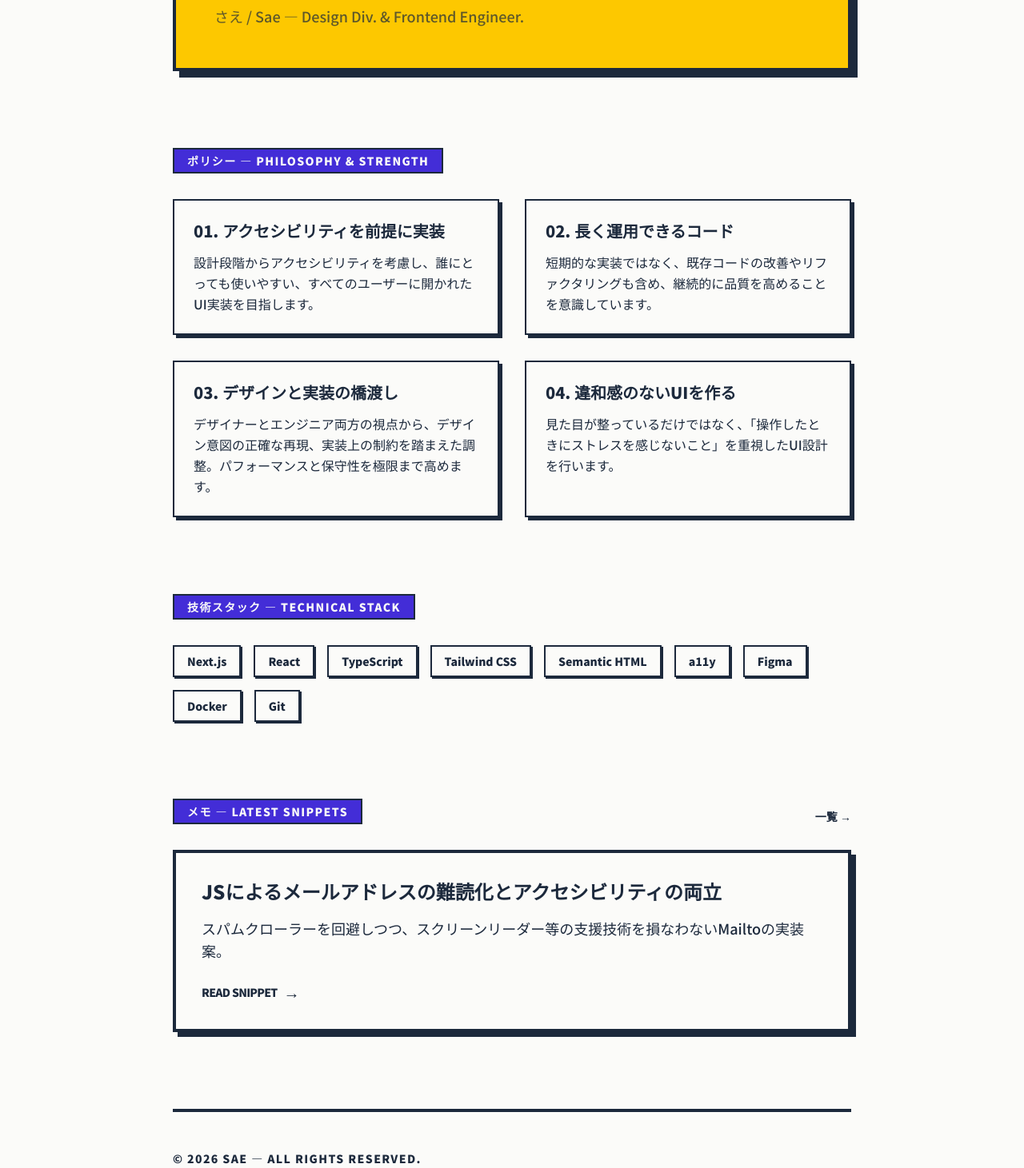
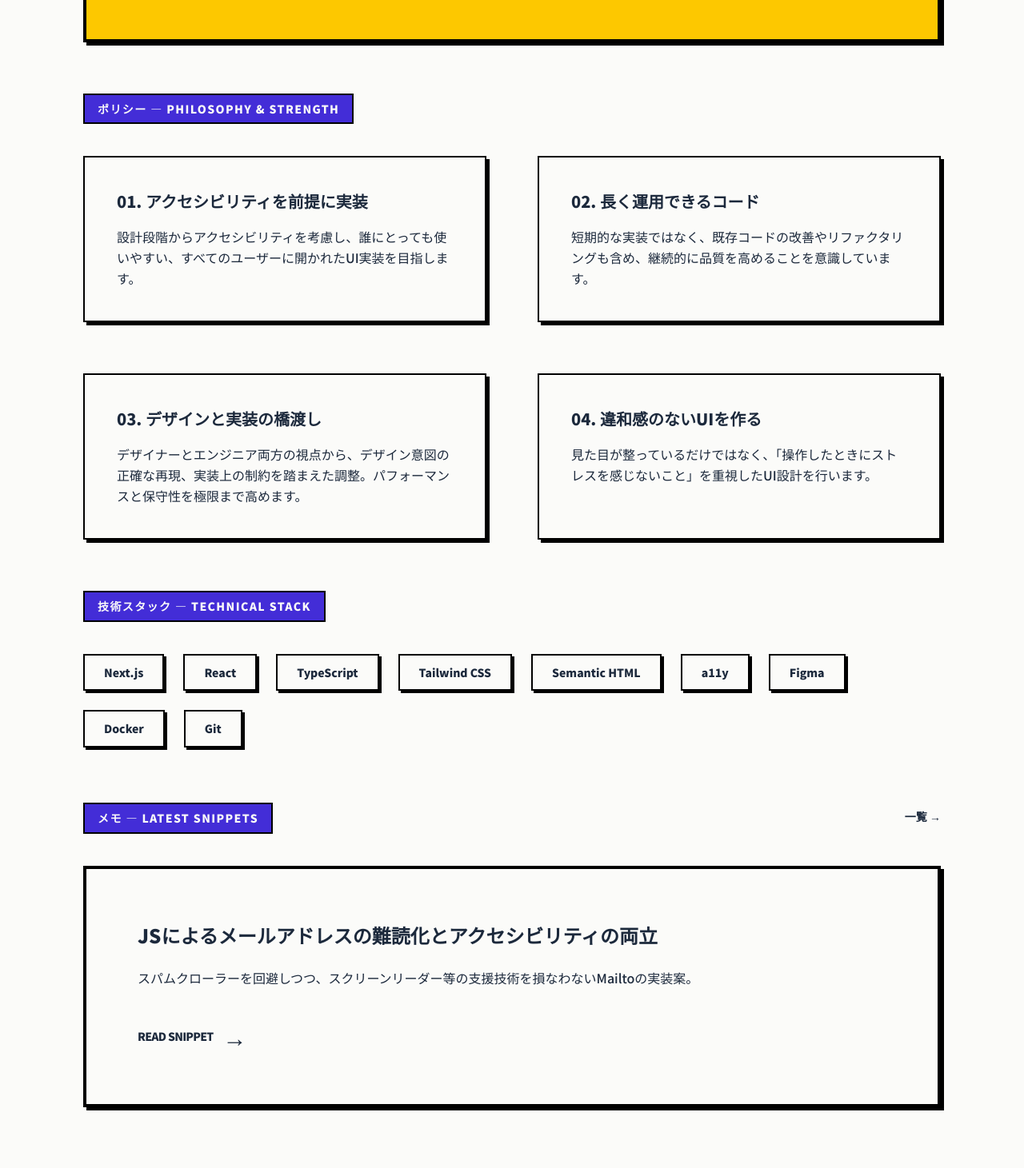
Before and after one commit to kabosu-s/portfolio, a Next.js app: page / in a window 1280 px wide. Shown: the part 549-2010 px from the top of the page at 80% size. Built offline with nearby package versions, Linux system fonts and the light colour scheme.

Commit message:
Skillを更新layout微調整

```diff
--- a/src/app/globals.css
+++ b/src/app/globals.css
@@ -5,15 +5,56 @@
   --color-background: var(--background);
   --color-foreground: var(--foreground);
   --font-sans: var(--font-noto-sans-jp), ui-sans-serif, system-ui;
-  --font-mono: var(--font-geist-mono), ui-monospace, SFMono-Regular;
+  --font-mono: var(--font-jetbrains-mono), ui-monospace, SFMono-Regular;
 
+  /* Color Palette - Neobrutalism */
   --color-primary: #FDC800;
   --color-secondary: #432DD7;
+
   --color-surface: #FBFBF9;
+  --color-surface-muted: #ffffff;
+  --color-surface-strong: #f5f5f0;
+  --color-surface-raised: #ffdb33;
+
   --color-text: #1C293C;
+  --color-text-secondary: #5a5a5a;
+  --color-text-inverse: oklab(0 0 0 / 0.8);
+
+  --color-border-default: #000000;
+
   --color-success: #16A34A;
   --color-warning: #D97706;
   --color-danger: #DC2626;
+
+  /* Spacing Scale */
+  --spacing-1: 8px;
+  --spacing-2: 12px;
+  --spacing-3: 16px;
+  --spacing-4: 24px;
+  --spacing-5: 32px;
+  --spacing-6: 40px;
+  --spacing-7: 48px;
+  --spacing-8: 64px;
+
+  /* Typography Scale */
+  --text-xs: 14px;
+  --text-sm: 16px;
+  --text-md: 20px;
+  --text-lg: 24px;
+  --text-xl: 30px;
+  --text-2xl: 36px;
+  --text-3xl: 72px;
+  --text-4xl: 88px;
+
+  /* Shadows */
+  --shadow-neobrutalism-1: 4px 4px 0px 0px #000000;
+  --shadow-neobrutalism-2: 3px 3px 0px 0px #000000;
+  --shadow-neobrutalism-hover: 2px 2px 0px 0px #000000;
+
+  /* Motion */
+  --animate-instant: 100ms;
+  --animate-fast: 150ms;
+  --animate-normal: 300ms;
 
   --border-width-thick: 4px;
   --border-width-thin: 2px;
--- a/src/app/layout.tsx
+++ b/src/app/layout.tsx
@@ -1,7 +1,7 @@
 import { Analytics } from '@vercel/analytics/next';
 import { SpeedInsights } from '@vercel/speed-insights/next';
 import type { Metadata } from 'next';
-import { Noto_Sans_JP, Geist_Mono } from 'next/font/google';
+import { Noto_Sans_JP, JetBrains_Mono } from 'next/font/google';
 import './globals.css';
 import { Header } from '@/components/layout/Header';
 import { Footer } from '@/components/layout/Footer';
@@ -14,8 +14,8 @@ const notoSansJP = Noto_Sans_JP({
   preload: true,
 });
 
-const geistMono = Geist_Mono({
-  variable: '--font-geist-mono',
+const jetbrainsMono = JetBrains_Mono({
+  variable: '--font-jetbrains-mono',
   subsets: ['latin'],
 });
 
@@ -30,13 +30,13 @@ export default function RootLayout({
   children: React.ReactNode;
 }>) {
   return (
-    <html lang="ja" className={`${notoSansJP.variable} ${geistMono.variable} h-full antialiased`} suppressHydrationWarning>
+    <html lang="ja" className={`${notoSansJP.variable} ${jetbrainsMono.variable} h-full antialiased`} suppressHydrationWarning>
       <body className="font-sans bg-background text-foreground bg-grid">
         <ThemeProvider attribute="class" defaultTheme="system" enableSystem disableTransitionOnChange>
           <div className="min-h-screen bg-surface dark:bg-slate-950 text-text dark:text-surface selection:bg-primary selection:text-text transition-colors duration-300">
             <Header />
             <main
-              className="max-w-4xl mx-auto px-6 py-12 font-sans
+              className="max-w-6xl mx-auto px-6 py-12 font-sans
                      text-text dark:text-surface
                      selection:bg-primary selection:text-text"
             >
--- a/src/app/page.tsx
+++ b/src/app/page.tsx
@@ -7,26 +7,24 @@ export default async function Home() {
 
   return (
     <>
-      <section className="mb-24 relative p-8 md:p-12 bg-primary border-4 border-text shadow-[8px_8px_0px_0px_rgba(28,41,60,1)] dark:shadow-[8px_8px_0px_0px_rgba(251,251,249,0.2)]">
-        <div className="space-y-8">
-          <h1 className="text-5xl md:text-7xl font-black tracking-tight leading-[1] text-text" lang="en">
-            Crafting <br />
-            Accessible <br />
-            Digital <br />
-            Experiences.
+      <section className="mb-16 relative p-6 md:p-12 bg-primary border-4 border-border-default shadow-neobrutalism-1">
+        <div className="space-y-6">
+          <h1 className="text-2xl md:text-3xl font-black tracking-tight leading-13 md:leading-20 text-text" lang="en">
+            Crafting  Accessible <br />
+            Digital Experiences.
           </h1>
 
-          <p className="text-xl text-text leading-relaxed font-bold max-w-2xl">
+          <p className="text-md text-text leading-relaxed font-bold max-w-2xl">
             デザインの意図を論理的にコードへ翻訳し、
             アクセシビリティと保守性を考慮した「持続可能なWeb」を構築する。
             <br />
-            <span className="opacity-70 font-medium text-lg">さえ / Sae — Design Div. & Frontend Engineer.</span>
+            <span className="opacity-70 font-medium text-sm">さえ / Sae — Design Div. & Frontend Engineer.</span>
           </p>
         </div>
       </section>
 
-      <section className="mb-24" aria-labelledby="philosophy-title">
-        <h2 id="philosophy-title" className="inline-block px-4 py-1 bg-secondary text-surface text-sm font-black uppercase tracking-widest border-2 border-text mb-8">
+      <section className="mb-16" aria-labelledby="philosophy-title">
+        <h2 id="philosophy-title" className="inline-block px-3 py-1 bg-secondary text-surface text-xs font-black uppercase tracking-widest border-2 border-border-default mb-6">
           ポリシー — <span lang="en">Philosophy & Strength</span>
         </h2>
         <div className="grid md:grid-cols-2 gap-8">
@@ -36,47 +34,47 @@ export default async function Home() {
             { title: '03. デザインと実装の橋渡し', desc: 'デザイナーとエンジニア両方の視点から、デザイン意図の正確な再現、実装上の制約を踏まえた調整。パフォーマンスと保守性を極限まで高めます。' },
             { title: '04. 違和感のないUIを作る', desc: '見た目が整っているだけではなく、「操作したときにストレスを感じないこと」を重視したUI設計を行います。' },
           ].map((item) => (
-            <div key={item.title} className="p-6 border-2 border-text bg-surface dark:bg-slate-900 shadow-[4px_4px_0px_0px_rgba(28,41,60,1)] dark:shadow-[4px_4px_0px_0px_rgba(251,251,249,0.1)]">
-              <h3 className="text-xl font-black mb-3 text-text dark:text-surface">{item.title}</h3>
-              <p className="text-text dark:text-slate-300 font-medium leading-relaxed">{item.desc}</p>
+            <div key={item.title} className="p-6 border-2 border-border-default bg-surface dark:bg-slate-900 shadow-neobrutalism-1">
+              <h3 className="text-md font-black mb-3 text-text dark:text-surface">{item.title}</h3>
+              <p className="text-sm text-text dark:text-slate-300 font-medium leading-relaxed">{item.desc}</p>
             </div>
           ))}
         </div>
       </section>
 
-      <section className="mb-24" aria-labelledby="tech-title">
-        <h2 id="tech-title" className="inline-block px-4 py-1 bg-secondary text-surface text-sm font-black uppercase tracking-widest border-2 border-text mb-8">
+      <section className="mb-16" aria-labelledby="tech-title">
+        <h2 id="tech-title" className="inline-block px-3 py-1 bg-secondary text-surface text-xs font-black uppercase tracking-widest border-2 border-border-default mb-6">
           技術スタック — <span lang="en">Technical Stack</span>
         </h2>
         <div className="flex flex-wrap gap-4">
           {['Next.js', 'React', 'TypeScript', 'Tailwind CSS', 'Semantic HTML', 'a11y', 'Figma', 'Docker', 'Git'].map((tech) => (
-            <span key={tech} className="px-4 py-2 bg-surface dark:bg-slate-800 border-2 border-text shadow-[2px_2px_0px_0px_rgba(28,41,60,1)] text-sm font-black text-text dark:text-surface">
+            <span key={tech} className="px-4 py-2 bg-surface dark:bg-slate-800 border-2 border-border-default shadow-neobrutalism-2 text-xs font-black text-text dark:text-surface">
               {tech}
             </span>
           ))}
         </div>
       </section>
 
-      <section className="mb-24" aria-labelledby="snippets-title">
-        <div className="flex justify-between items-end mb-8">
-          <h2 id="snippets-title" className="inline-block px-4 py-1 bg-secondary text-surface text-sm font-black uppercase tracking-widest border-2 border-text">
+      <section className="mb-16" aria-labelledby="snippets-title">
+        <div className="flex justify-between items-end mb-6">
+          <h2 id="snippets-title" className="inline-block px-3 py-1 bg-secondary text-surface text-xs font-black uppercase tracking-widest border-2 border-border-default">
             メモ — <span lang="en">Latest Snippets</span>
           </h2>
-          <Link href="/snippets" className="text-sm font-black hover:underline underline-offset-4 decoration-2 decoration-secondary">
+          <Link href="/snippets" className="text-xs font-black hover:underline underline-offset-4 decoration-2 decoration-secondary min-h-[44px] flex items-center">
             一覧 →
           </Link>
         </div>
         <div className="grid gap-6">
           {latestSnippet ? (
-            <Link href={`/snippets/${latestSnippet.slug}`} className="group p-8 border-4 border-text bg-surface dark:bg-slate-900 shadow-[6px_6px_0px_0px_rgba(28,41,60,1)] hover:translate-x-[2px] hover:translate-y-[2px] hover:shadow-[4px_4px_0px_0px_rgba(28,41,60,1)] transition-all">
-              <h3 className="font-black text-2xl group-hover:text-secondary transition-colors text-text dark:text-surface">{latestSnippet.title}</h3>
-              <p className="text-text dark:text-slate-300 font-medium mt-4 text-lg">{latestSnippet.description}</p>
-              <div className="mt-6 font-black text-sm uppercase tracking-tighter inline-flex items-center gap-2">
+            <Link href={`/snippets/${latestSnippet.slug}`} className="group p-8 border-4 border-border-default bg-surface dark:bg-slate-900 shadow-neobrutalism-1 hover:translate-x-[2px] hover:translate-y-[2px] hover:shadow-neobrutalism-hover transition-all duration-fast">
+              <h3 className="font-black text-lg group-hover:text-secondary transition-colors text-text dark:text-surface">{latestSnippet.title}</h3>
+              <p className="text-text dark:text-slate-300 font-medium mt-4 text-sm">{latestSnippet.description}</p>
+              <div className="mt-6 font-black text-xs uppercase tracking-tighter inline-flex items-center gap-2">
                 Read Snippet <span className="text-xl">→</span>
               </div>
             </Link>
           ) : (
-            <p className="text-slate-500 italic">Coming soon...</p>
+            <p className="text-slate-500 italic text-sm">Coming soon...</p>
           )}
         </div>
       </section>
--- a/src/app/snippets/page.tsx
+++ b/src/app/snippets/page.tsx
@@ -20,7 +20,7 @@ export default async function SnippetsIndex() {
           snippets.map((post) => (
             <Link key={post.slug} href={`/snippets/${post.slug}`} className="group block">
               <article className="p-8 border-4 border-text bg-surface dark:bg-slate-900 shadow-[6px_6px_0px_0px_rgba(28,41,60,1)] dark:shadow-[6px_6px_0px_0px_rgba(251,251,249,0.1)] group-hover:translate-x-[2px] group-hover:translate-y-[2px] group-hover:shadow-[4px_4px_0px_0px_rgba(28,41,60,1)] transition-all">
-                <time className="inline-block px-3 py-1 bg-secondary text-surface text-xs font-black uppercase tracking-widest border-2 border-text mb-4">
+                <time dateTime={post.date} className="inline-block px-3 py-1 bg-secondary text-surface text-xs font-black uppercase tracking-widest border-2 border-text mb-4">
                   {post.date}
                 </time>
                 <h2 className="text-3xl font-black mt-2 text-text dark:text-surface group-hover:text-secondary transition-colors">
```
Also changed, not shown: src/app/snippets/[slug]/error.tsx (added, +46 -0 lines), src/app/snippets/[slug]/page.tsx (+11 -8 lines), src/components/layout/Header.tsx (+11 -11 lines), .gemini/skills/neobrutalism-design/SKILL.md.
